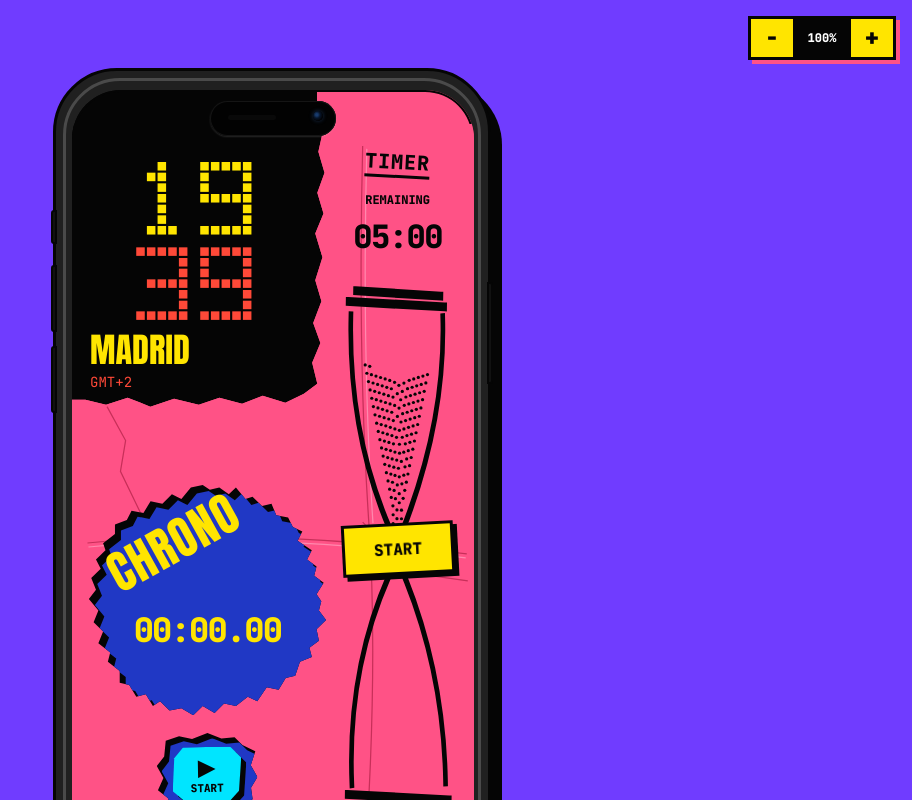
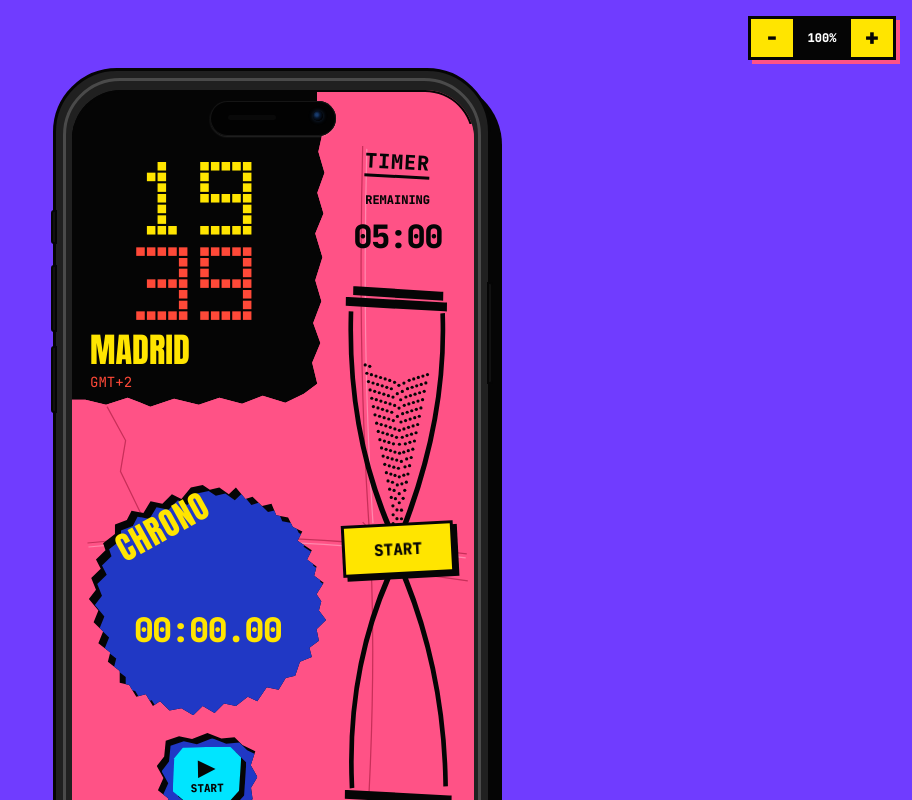
Before and after one commit to R3Neer/crono-neobrutal, a React (Vite) app: page / in a window 1280 px wide. Shown: the top 800 px of the page, without its empty margins (368-1280 px from the left). Built offline with nearby package versions, Linux system fonts and the light colour scheme.

Commit message:
fix: restore and fit CRONO wordmark
# Conflicts:
#	public/demos/01-time-and-physics.gif
#	public/demos/02-world-palettes.gif

```diff
--- a/src/style.css
+++ b/src/style.css
@@ -224,6 +224,10 @@ header .back>.back-card{position:relative;z-index:1;width:34px;height:32px;paddi
 .reset-cutout.is-open .control-card{animation:none}
 .reset-cutout.is-open .control-card-depth{animation:total-stamp-in 210ms steps(4) 140ms both}
 
+/* The stopwatch wordmark keeps its original condensed display face.  It sits
+   fully inside the clipped opening, including its rotated top edge. */
+.crono-label{font-family:Impact,'Arial Narrow',sans-serif;font-size:32px;font-weight:400;line-height:1;letter-spacing:1px;white-space:nowrap;top:12%;left:10%;}
+
 /* Real phones use the interface directly. Desktop and tablet browsers retain
    the fixed iPhone presentation canvas, including its zoom controls. */
 body:has(.mobile-handset){overflow:hidden;background:var(--ink)}
```
